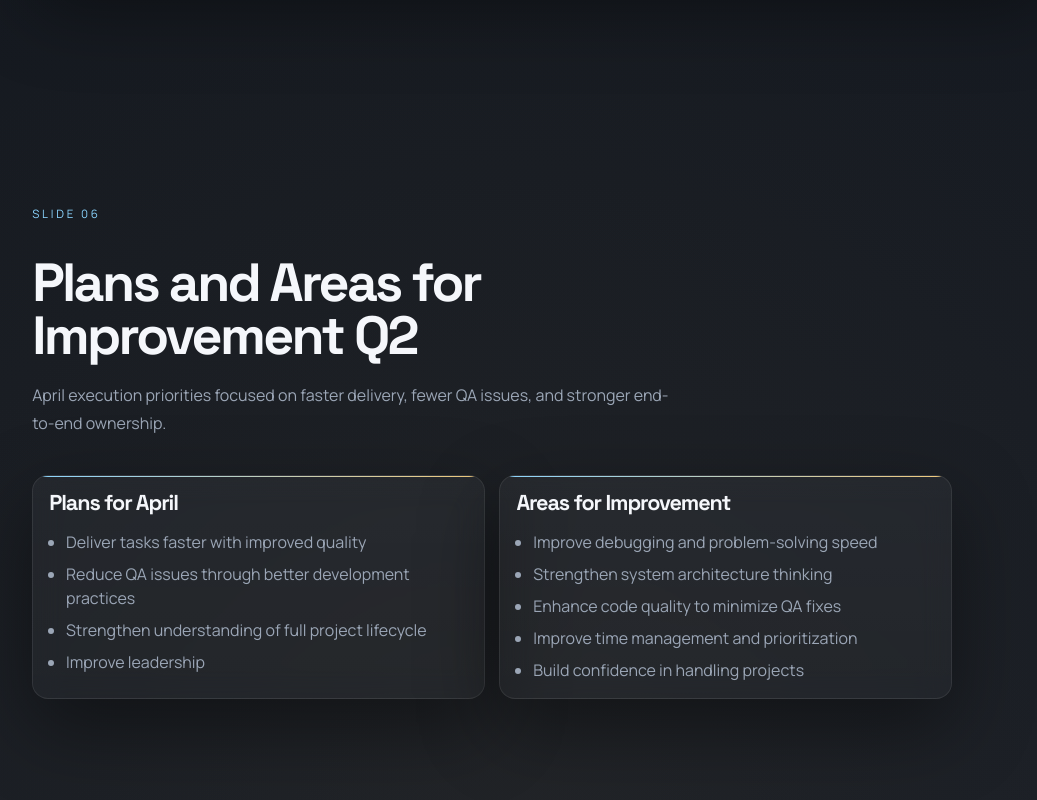
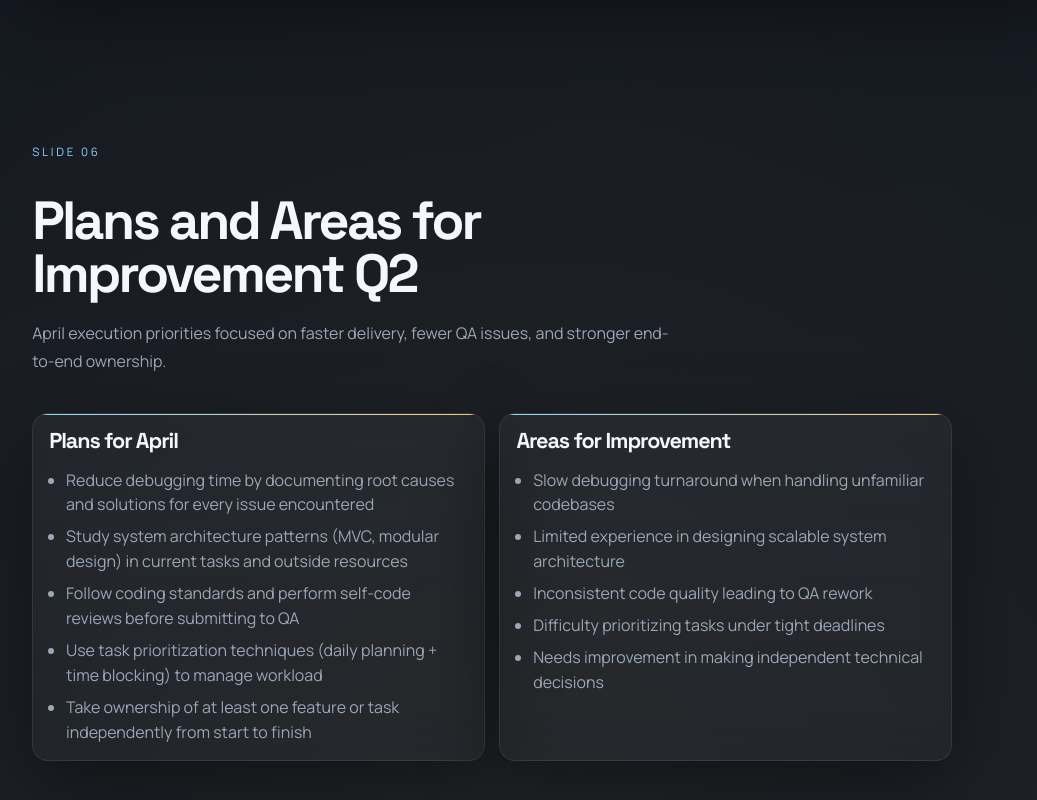
Before and after one commit to LatsMarbls/powerpoint-q1, a Vue app: page / in a window 1280 px wide. Shown: the part 4282-5082 px from the top of the page, without its empty margins (133-1170 px from the left). Built offline with nearby package versions, Linux system fonts and the light colour scheme.

Commit message:
fix: imrpovements, plans, and timeline

```diff
--- a/src/App.vue
+++ b/src/App.vue
@@ -64,19 +64,20 @@ const personalGrowth = [
   'Increased responsibility in handling backend deliverables',
 ]
 
-const aprilPlans = [
-  'Deliver tasks faster with improved quality',
-  'Reduce QA issues through better development practices',
-  'Strengthen understanding of full project lifecycle',
-  'Improve leadership',
+const improvementAreas = [
+  'Slow debugging turnaround when handling unfamiliar codebases',
+  'Limited experience in designing scalable system architecture',
+  'Inconsistent code quality leading to QA rework',
+  'Difficulty prioritizing tasks under tight deadlines',
+  'Needs improvement in making independent technical decisions'
 ]
 
-const improvementAreas = [
-  'Improve debugging and problem-solving speed',
-  'Strengthen system architecture thinking',
-  'Enhance code quality to minimize QA fixes',
-  'Improve time management and prioritization',
-  'Build confidence in handling projects',
+const aprilPlans = [
+  'Reduce debugging time by documenting root causes and solutions for every issue encountered',
+  'Study system architecture patterns (MVC, modular design) in current tasks and outside resources',
+  'Follow coding standards and perform self-code reviews before submitting to QA',
+  'Use task prioritization techniques (daily planning + time blocking) to manage workload',
+  'Take ownership of at least one feature or task independently from start to finish'
 ]
 
 
@@ -265,7 +266,7 @@ const slideLinks = [
       <h2>Detailed April Schedule and Plans</h2>
       <div class="delay-warning" role="note" aria-live="polite">
         <span>Timeline update: </span><br />
-        We are currently delayed by 1 week from the original April schedule, and the total E2E core features are estimated at 80+ hours.
+        We are currently delayed by 1 week from the original March schedule, and the total E2E core features are estimated at 80+ hours.
       </div>
       <div class="phase-strip" role="list" aria-label="DOXO phases">
         <article class="phase-card" role="listitem">
```
